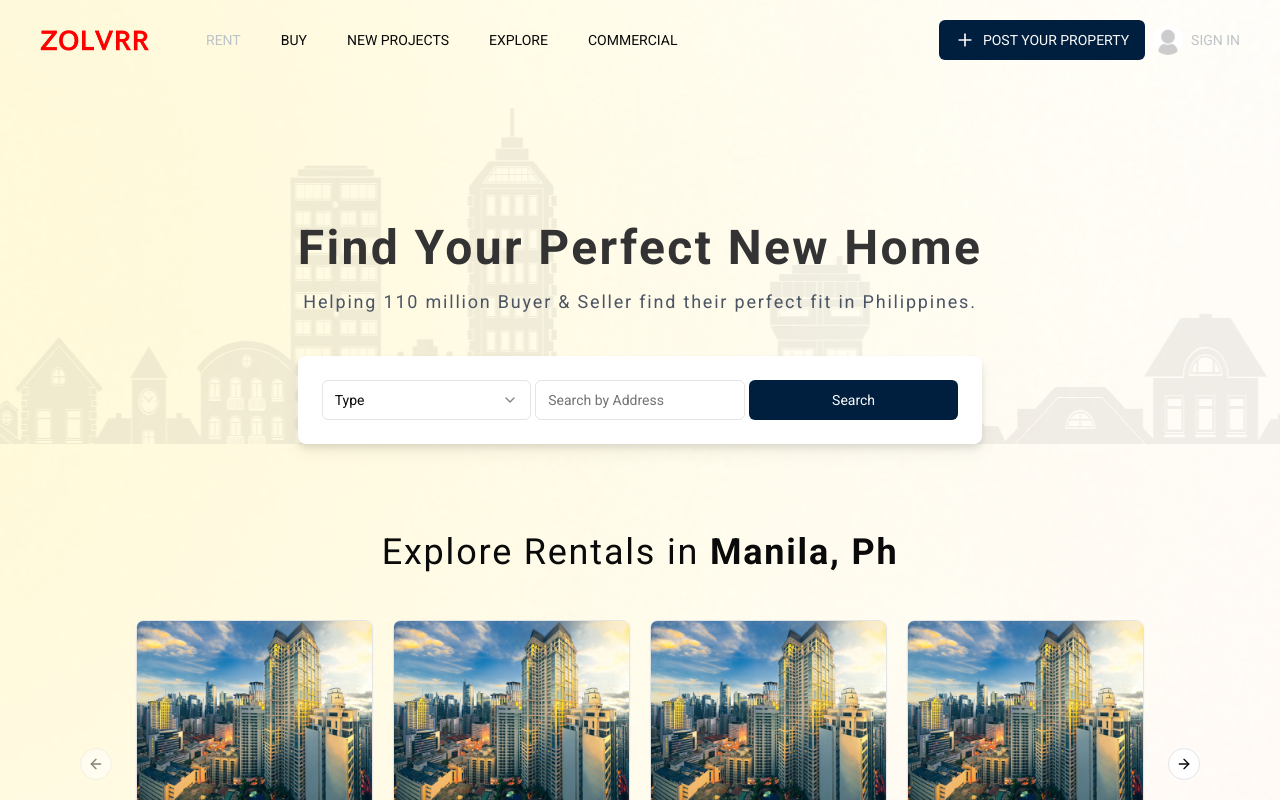
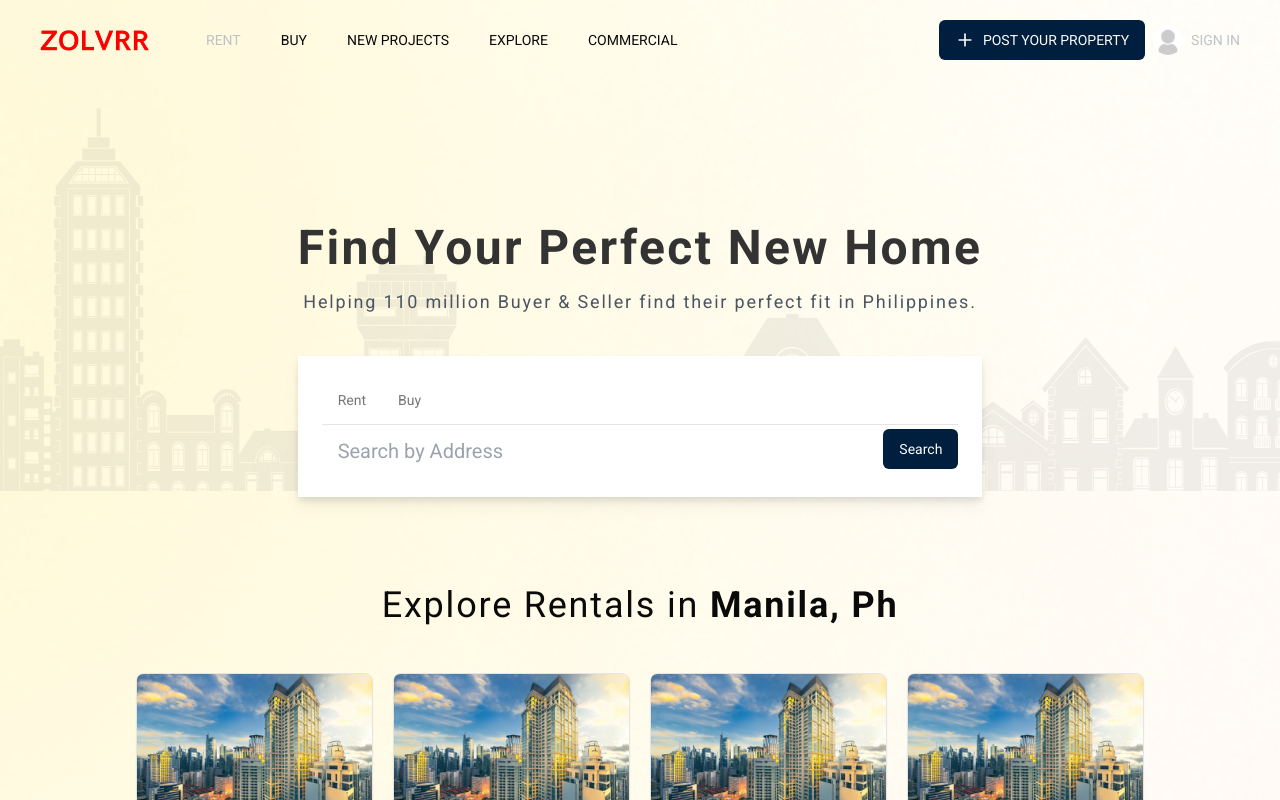
Before and after one commit to stevepabatao/zolvrr-web, a Next.js app: page / in a window 1280 px wide. Shown: the top 800 px of the page. Built offline with nearby package versions, Linux system fonts and the light colour scheme.

Commit message:
Added the search tabs and fixed some styles

```diff
--- a/app/globals.css
+++ b/app/globals.css
@@ -96,6 +96,10 @@
    }
   }
 
+  .no-border {
+    border-color: white;
+  }
+
   .housal-button {
     background: rgb(0, 31, 63);
   }
@@ -104,23 +108,25 @@
     background: rgb(1, 100, 199) !important;
   }
 
-  .header-bg-1 {
-    background-image:url("../public/hero-bg-2.png");
-    position: relative;
-    background-repeat: no-repeat;
-    background-position: center top;
-    background-size: cover;
-    min-height: 10vh;
+  .housal-tab {
+    background: rgb(255,255,255) !important;
+    border-bottom: #777777;
+    color: #777777;
   }
 
-  .header-bg-2 {
-    background-image:  url("../public/hero-bg-2.png");
-    background-repeat:no-repeat;
-    background-position: top;
-    background-size: cover;
-    min-height: 40vh;
+  .housal-tab:hover {
+    background: rgb(255,255,255) !important;
+    border-bottom-style: solid;
+    font-weight: bolder;
+    color:#777777;
   }
 
+  .housal-tab:active {
+    background: rgb(255,255,255) !important;
+    border-bottom-style: solid;
+    font-weight: bolder;
+    color:#777777;
+  }
 
 
   .cta {
@@ -154,7 +160,7 @@
     background-repeat: repeat-x; /* Repeat the image only horizontally */
     background-position: center top;
     object-fit: cover;
-    animation: slideHorizontal infinite linear 120s; /* Adjust animation duration as needed */
+    animation: slideHorizontal infinite linear 20s; /* Adjust animation duration as needed */
   }
 
   @keyframes slideHorizontal {
--- a/app/ui/Cta.tsx
+++ b/app/ui/Cta.tsx
@@ -22,7 +22,7 @@ const Cta = () => {
             alt="Call to Action Image"
           />
         </div>
-        <div className="text-left">
+        <div className="text-left align-text-top flex flex-col justify-start">
           <p className="text-gray-600 tracking-widest text-md mb-3">
             BUY A HOME
           </p>
--- a/app/ui/FooterNav.tsx
+++ b/app/ui/FooterNav.tsx
@@ -4,8 +4,8 @@ import Link from "next/link"
 
 const FooterNav = () => {
   return (
-    <div>
-        <div className="text-white pt-5 flex justify-center items-center">
+    <div >
+        <div className="text-white flex justify-center items-center">
             <ul className=" md:flex gap-10">
                 <Link href={'/'}>
                     <li className="hover:text-primary font-medium text-sm cursor-pointer">
--- a/app/ui/Header.tsx
+++ b/app/ui/Header.tsx
@@ -4,7 +4,7 @@ import Explore from "./Explore";
 
 const Header = () => {
   return (
-    <div>
+    <div flex>
         <Navbar />
         <Hero />
         <Explore />
--- a/app/ui/Navbar.tsx
+++ b/app/ui/Navbar.tsx
@@ -26,7 +26,7 @@ const Navbar = () => {
       }, [])
 
   return (
-    <div className={ header ? "bg-[white] flex justify-between py-3 px-10 fixed top-0 w-full z-10" : "py-5 transition ease-in-out transition-duration: 2000ms flex justify-between p-6 px-10 fixed top-0 w-full z-10"}>
+    <div className={`flex justify-between px-10 fixed top-0 w-full z-10 ${header ? 'bg-white py-3' : 'py-5'} transition duration-2000 ease-in-out`}>
         <div className="flex gap-12 items-center">
             <Image
                 className={ header ? "mr-2 h-[20px] w-[100px]" : "mr-2 h-[23px] w-[110px]" }
--- a/app/ui/SearchForm.tsx
+++ b/app/ui/SearchForm.tsx
@@ -18,44 +18,46 @@ const SearchForm = () => {
   const form = useForm();
 
   return (
-    <div className="grid w-full items-end gap-1 rounded-lg bg-white sm:grid-cols-2 lg:grid-cols-3 p-6 filter drop-shadow-lg mt-10">
+    <div className="mt-10 bg-white p-6 filter drop-shadow-lg">
+        <div className="flex block ">
+            <Button className=" housal-tab px-4 text-sm rounded-t-lg rounded-b-none">
+                Rent
+            </Button>
+            <Button className=" housal-tab px-4 text-sm rounded-t-lg rounded-b-none">
+                Buy
+            </Button>
+        </div>
+        <Separator className="my-1" />
+        <div className="flex w-full items-start gap-1 rounded-lg">
+
         <Form {...form}>
 
-              <FormField
-                control={ form.control }
+        <div className=" w-full">
+            <FormField
+                className=" border-white"
+                control={form.control}
                 name="Address"
-                render={({field}) => {
-                return (
+                render={({ field }) => (
                     <FormItem>
-                        <Select>
-                            <SelectTrigger>
-                                <SelectValue placeholder="Type"/>
-                            </SelectTrigger>
-                            <SelectContent>
-                                <SelectItem value="buy">Buy</SelectItem>
-                                <SelectItem value="sell">Sell</SelectItem>
-                                <SelectItem value="rent">Rent</SelectItem>
-                            </SelectContent>
-                        </Select>
+                    <FormControl>
+                        <Input placeholder="Search by Address" class="w-full py-2 px-4 text-xl" />
+                    </FormControl>
                     </FormItem>
-                )
-            }}></FormField>
+                )}
+                >
+            </FormField>
+        </div>
 
-            <FormField
-                control={ form.control }
-                name="Address"
-                render={({field}) => {
-                return (
-                    <FormItem>
-                        <FormControl>
-                            <Input placeholder="Search by Address"/>
-                        </FormControl>
-                    </FormItem>
-                )
-            }}></FormField>
-            <Button className="hover:bg-red-700 housal-button" type="submit" >Search</Button>
+        <div className=" w-20">
+            <Button className="hover:bg-red-700 housal-button py-1 px-4 text-sm">
+            Search
+            </Button>
+        </div>
+
         </Form>
+        </div>
     </div>
+
   )
 }
 
```
